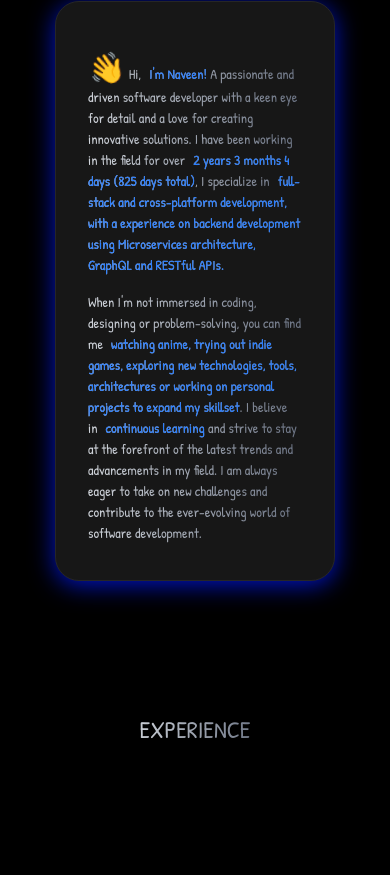
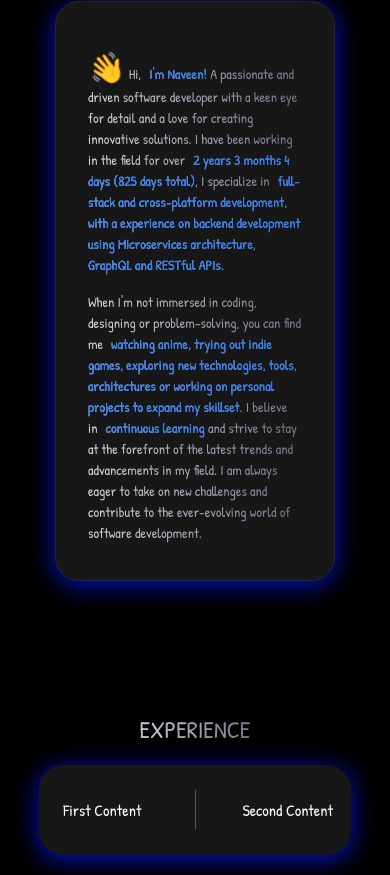
Before and after one commit to Naveen2070/re-portfolio, a React (Vite) app: page / in a window 390 px wide. Shown: the part 1008-1883 px from the top of the page. Before the commit the page ends 1793 px from the top, so only its background shows below. Built offline with nearby package versions, Linux system fonts and the light colour scheme.

Commit message:
basic list for experience done need to complete and its responsive nned to be worked

```diff
--- a/src/components/experience/Exprience.tsx
+++ b/src/components/experience/Exprience.tsx
@@ -132,6 +132,35 @@ export const Exprience = () => {
               Experience
             </h2>
           </AnimatedContent>
+          <AnimatedContent
+            distance={100}
+            direction="horizontal"
+            reverse={false}
+            config={{ tension: 50, friction: 25 }}
+            initialOpacity={0.0}
+            animateOpacity
+            scale={1.1}
+            threshold={0.1}
+            width="80dvw"
+            height="fit-content"
+          >
+            <div className="custom-shadow flex justify-between items-center w-full h-fit p-4 bg-[#171717] rounded-3xl border border-neutral-900">
+              {/* First section */}
+              <div className="w-full py-4 flex justify-center items-center">
+                <p className="text-white">First Content</p>
+              </div>
+
+              {/* Divider */}
+              <div className="w-full flex justify-center my-2">
+                <div className="w-px h-10 bg-neutral-600" />
+              </div>
+
+              {/* Second section */}
+              <div className="w-full py-4 flex justify-center items-center">
+                <p className="text-white">Second Content</p>
+              </div>
+            </div>
+          </AnimatedContent>
         </div>
       </section>
     </>
```
